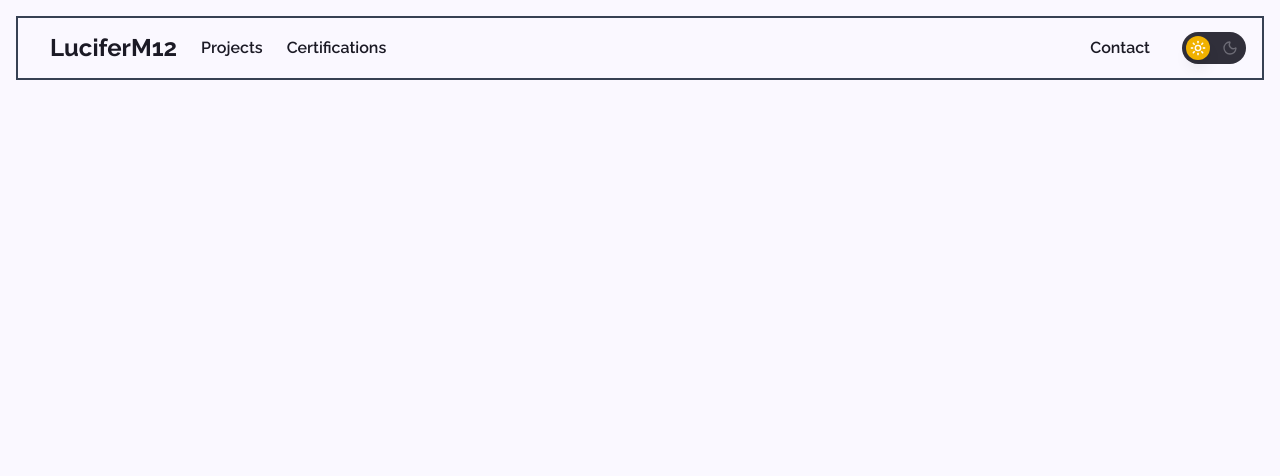
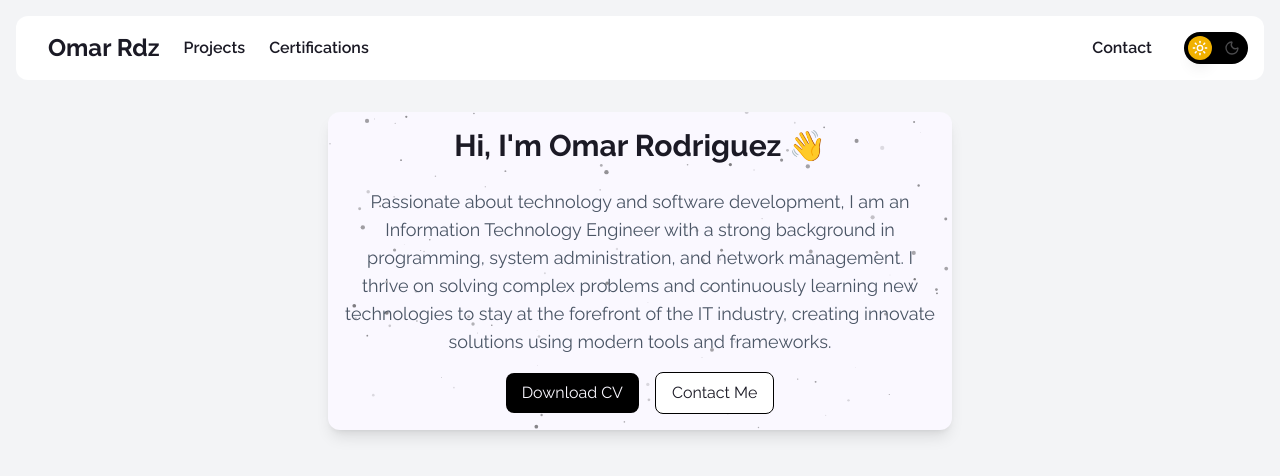
Before and after one commit to LuciferM12/Portafolio, an Astro site: page / in a window 1280 px wide. Built offline with nearby package versions, Linux system fonts and the light colour scheme; Astro itself is replaced by a stand-in of ours.

Commit message:
feat: add about section & fix styles

```diff
--- a/src/components/Header.tsx
+++ b/src/components/Header.tsx
@@ -35,10 +35,10 @@ const Header = () => {
   const isDark = theme === "dark";
 
   return (
-    <div className="dark:bg-dark bg-light w-screen h-20 box-border text-dark dark:text-light p-4 pb-0 flex items-center justify-center">
-      <div className="w-full max-w-[1920px] h-full flex items-center justify-between border-2 border-gray-700">
+    <div className=" w-screen h-20 box-border text-dark dark:text-light p-4 pb-0 flex items-center justify-center">
+      <div className="w-full max-w-[1920px] h-full flex bg-white dark:bg-secondary items-center justify-between rounded-xl">
         <div className="flex gap-6 font-semibold items-center ml-4">
-          <div className="font-bold text-2xl ml-4">LuciferM12</div>
+          <div className="font-bold text-2xl ml-4">Omar Rdz</div>
           <div className="flex-1">Projects</div>
           <div className="flex-1">Certifications</div>
         </div>
@@ -51,7 +51,7 @@ const Header = () => {
           </a>
           <button
             onClick={toggleTheme}
-            className="relative w-16 h-8 rounded-full bg-dark/90 dark:bg-secondary/50 transition-colors duration-300 focus:outline-none"
+            className="relative w-16 h-8 rounded-full dark:bg-dark bg-black transition-colors duration-300 focus:outline-none"
             aria-label="Toggle theme"
           >
             <motion.div
--- /dev/null
+++ b/src/components/Presentation.tsx
@@ -0,0 +1,32 @@
+import { SpeckledBackground } from "./SpeckedBackground";
+
+const Presentation = () => {
+  return (
+    <div className="w-full max-w-[1920px] min-h-20 box-border text-dark dark:text-light p-4 flex items-center justify-center">
+      <div className="dark:bg-secondary bg-light max-lg:w-full w-1/2 p-4 min-h-30 flex flex-col items-center rounded-xl justify-center shadow-lg gap-4 relative overflow-hidden">
+        <SpeckledBackground />
+        <h1 className="text-3xl font-bold text-center z-10">
+          Hi, I'm Omar Rodriguez 👋
+        </h1>
+        <p className="text-center mt-2 text-lg text-gray-600 dark:text-gray-300 z-10">
+          Passionate about technology and software development, I am an
+          Information Technology Engineer with a strong background in
+          programming, system administration, and network management. I thrive
+          on solving complex problems and continuously learning new technologies
+          to stay at the forefront of the IT industry, creating innovate
+          solutions using modern tools and frameworks.
+        </p>
+        <div className="flex gap-4 items-center z-10">
+          <button className="px-4 py-2 dark:bg-dark bg-black text-light rounded-lg dark:hover:bg-dark/90 transition-colors hover:cursor-pointer">
+            Download CV
+          </button>
+          <button className="px-4 py-2 border dark:border-dark border-black bg-white dark:bg-secondary dark:text-light rounded-lg dark:hover:bg-secondary/90 transition-colors hover:cursor-pointer ">
+            Contact Me
+          </button>
+        </div>
+      </div>
+    </div>
+  );
+};
+
+export default Presentation;
--- /dev/null
+++ b/src/components/SpeckedBackground.tsx
@@ -0,0 +1,56 @@
+import { useEffect, useRef } from "react"
+
+export const SpeckledBackground = () => {
+  const canvasRef = useRef<HTMLCanvasElement>(null)
+
+  useEffect(() => {
+    const canvas = canvasRef.current
+    if (!canvas) return
+
+    const ctx = canvas.getContext("2d")
+    if (!ctx) return
+
+    const resizeCanvas = () => {
+      const parent = canvas.parentElement
+      if (!parent) return
+
+      canvas.width = parent.offsetWidth
+      canvas.height = parent.offsetHeight
+      drawSpeckles()
+    }
+
+    const drawSpeckles = () => {
+      ctx.clearRect(0, 0, canvas.width, canvas.height)
+
+      const area = canvas.width * canvas.height
+      const numSpeckles = Math.floor(area / 1800)
+
+      for (let i = 0; i < numSpeckles; i++) {
+        const x = Math.random() * canvas.width
+        const y = Math.random() * canvas.height
+
+        const size = Math.random() * 2 + 0.2
+
+        const opacity = Math.random() * 0.4 + 0.1
+
+        ctx.beginPath()
+        ctx.arc(x, y, size, 0, Math.PI * 2)
+        ctx.fillStyle = `rgba(0, 0, 0, ${opacity})`
+        ctx.fill()
+      }
+    }
+
+    resizeCanvas()
+    window.addEventListener("resize", resizeCanvas)
+
+    return () => window.removeEventListener("resize", resizeCanvas)
+  }, [])
+
+  return (
+    <canvas
+      ref={canvasRef}
+      className="absolute inset-0 pointer-events-none"
+      aria-hidden="true"
+    />
+  )
+}
--- a/src/pages/index.astro
+++ b/src/pages/index.astro
@@ -1,8 +1,12 @@
 ---
 import Layout from "../layouts/Layout.astro";
 import Header from "../components/Header.tsx";
+import Presentation from "../components/Presentation";
 ---
 
 <Layout>
-  <Header client:load />
+  <div class="flex flex-col items-center justify-start min-h-screen gap-4">
+    <Header client:load />
+    <Presentation client:load />
+  </div>
 </Layout>
--- a/src/styles/global.css
+++ b/src/styles/global.css
@@ -1,22 +1,22 @@
-@import url('https://fonts.googleapis.com/css2?family=Raleway:wght@300;400;500;600;700&display=swap');
+@import url("https://fonts.googleapis.com/css2?family=Raleway:wght@300;400;500;600;700&display=swap");
 @import "tailwindcss";
 
 @custom-variant dark (&:where(.dark, .dark *));
 
 @theme {
-    --color-dark: #1b1a25;
-    --color-light: #faf8ff;
-    --color-primary: #8486f0;
-    --color-secondary: #2f2d48;
+  --color-dark: #1b1a25;
+  --color-light: #faf8ff;
+  --color-primary: #8486f0;
+  --color-secondary: #2f2d48;
 
-    --font-family-sans: 'Raleway', sans-serif;
+  --font-family-sans: "Raleway", sans-serif;
 }
 
 @layer base {
   html {
     font-family: var(--font-family-sans);
     color: black;
-    background-color: var(--color-light);
+    background-color: var(--color-gray-100);
     scroll-behavior: smooth;
   }
 
```
